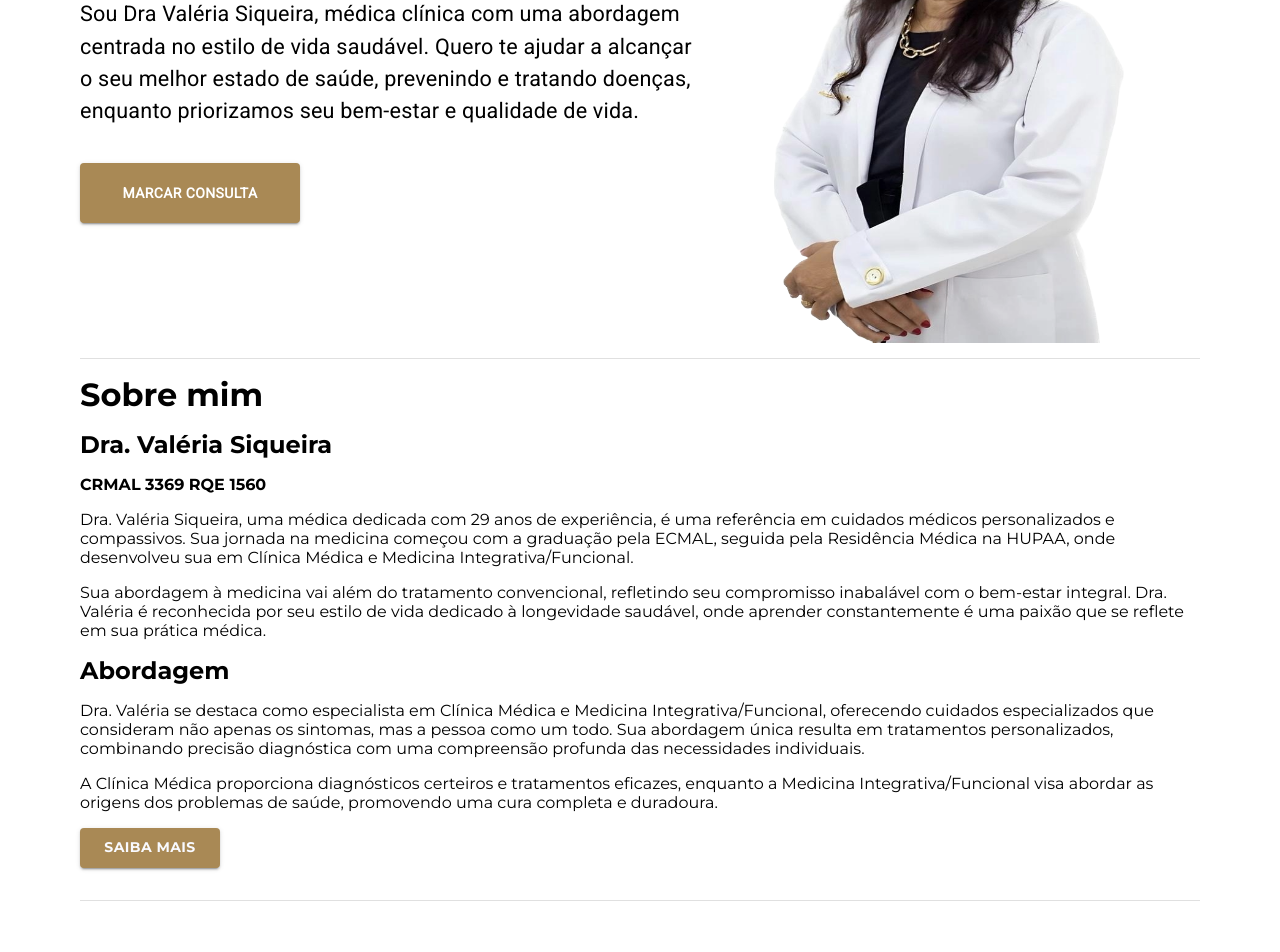
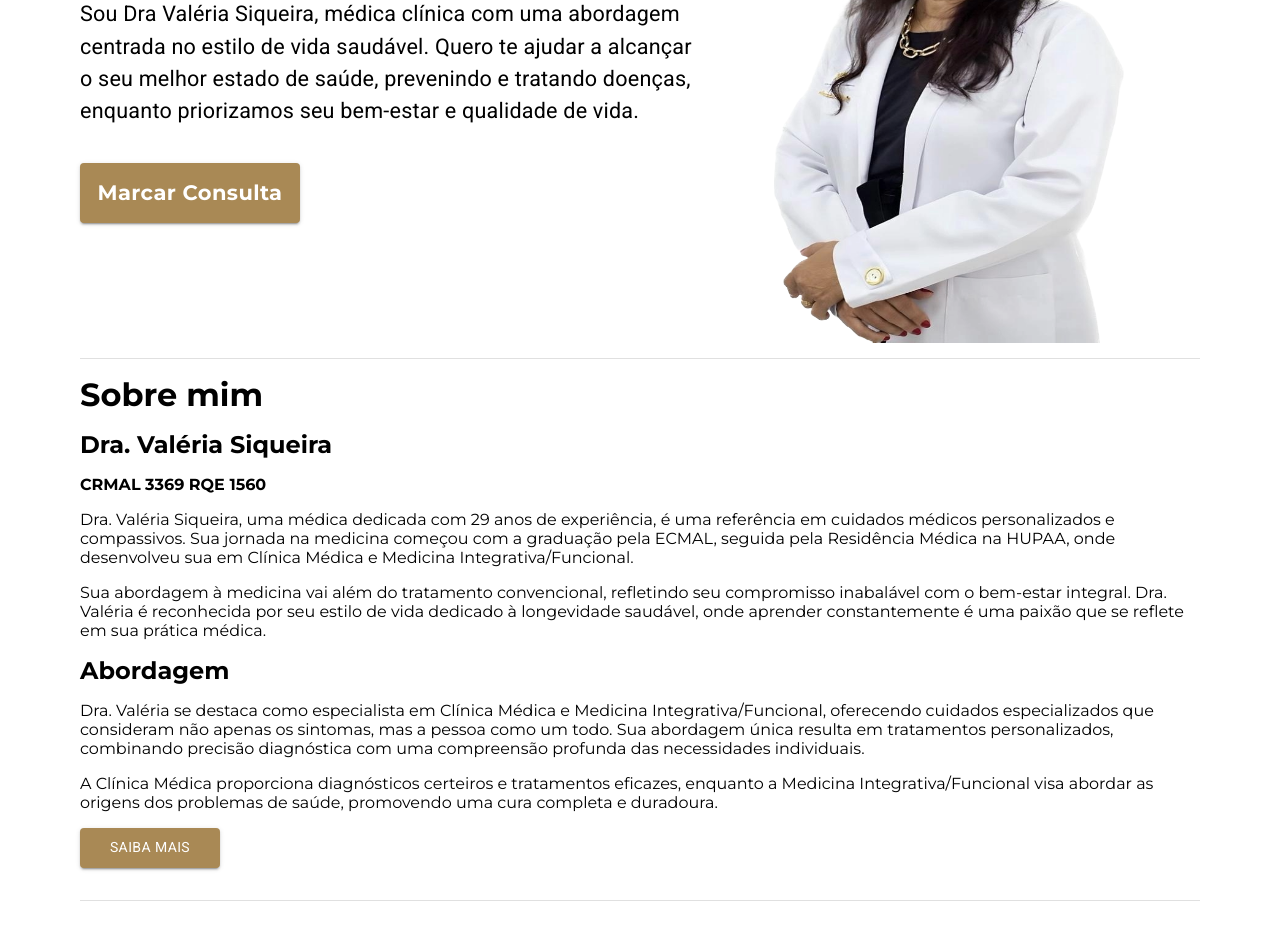
Before and after one commit to rpfitz/next-js-vercel, a Next.js app: page /components/Start/MainContentComponent in a window 1280 px wide. Shown: the part 220-1172 px from the top of the page. Built offline with nearby package versions, Linux system fonts and the light colour scheme; a web font is replaced by a local one.

Commit message:
Modifying colors pt12

```diff
--- a/src/app/components/Start/DrawerComponent/page.module.css
+++ b/src/app/components/Start/DrawerComponent/page.module.css
@@ -12,6 +12,8 @@
   background-color: #2b2b2c;
   /* position: inherit; */
   display: flex;
+  flex-direction: column;
+  color: white;
   align-items: center;
   text-align: center;
 }
--- a/src/app/components/Start/MainContentComponent/Pages/About/page.tsx
+++ b/src/app/components/Start/MainContentComponent/Pages/About/page.tsx
@@ -5,6 +5,9 @@ import styles from './page.module.css'
 import Button from '@mui/material/Button';
 
 import { about } from '@/config-app';
+
+let whatsAppSendMessageLink = `https://wa.me/5582987241343?text=`
+let iconWhatsAppMessage = `Olá Dra Valéria, tudo bem? Gostaria de saber mais informações sobre sua consulta.`
 
 export default function AboutPage() {
   return (
@@ -18,7 +21,7 @@ export default function AboutPage() {
         <h2>{about.header_about2}</h2>
         <p>{about.paragraph_about2}</p>
         <p>{about.paragraph2_about2}</p>
-        <Button variant="contained"><Link href="#contact">{about.button_about2}</Link></Button>
+        <Link href={`${whatsAppSendMessageLink}${iconWhatsAppMessage}`}><Button variant="contained">{about.button_about2}</Button></Link>
       </div>
     </div>
   )
--- a/src/app/components/Start/MainContentComponent/Pages/Home/Mobile/page.tsx
+++ b/src/app/components/Start/MainContentComponent/Pages/Home/Mobile/page.tsx
@@ -41,7 +41,6 @@ export default function HomePageMobile() {
             <span className={styles.textMessage}>{home.text_message}</span>
           </Typography>
           <div className={styles.button_session1}>
-            <Link href={`${whatsAppSendMessageLink}${iconWhatsAppMessage}`}><Button variant="contained">{home.button_message}</Button></Link>
             <Button variant="contained"><Link href={`${whatsAppSendMessageLink}${iconWhatsAppMessage}`}>{home.button_message}</Link></Button>
           </div>
         </div>
--- a/src/app/components/Start/MainContentComponent/Pages/Home/page.tsx
+++ b/src/app/components/Start/MainContentComponent/Pages/Home/page.tsx
@@ -30,7 +30,7 @@ export default function HomePage() {
         </div>
         <Typography style={clientStyles.paragraph1} variant="body1" gutterBottom>{home.text_message}</Typography>
         <div className={styles.buttonSession1}>
-          <Link href={`${whatsAppSendMessageLink}${iconWhatsAppMessage}`}><Button variant="contained">{home.button_message}</Button></Link>
+          <Button variant="contained"><Link href={`${whatsAppSendMessageLink}${iconWhatsAppMessage}`}>{home.button_message}</Link></Button>
         </div>
       </div>
       <div className={styles.session2}>
```
